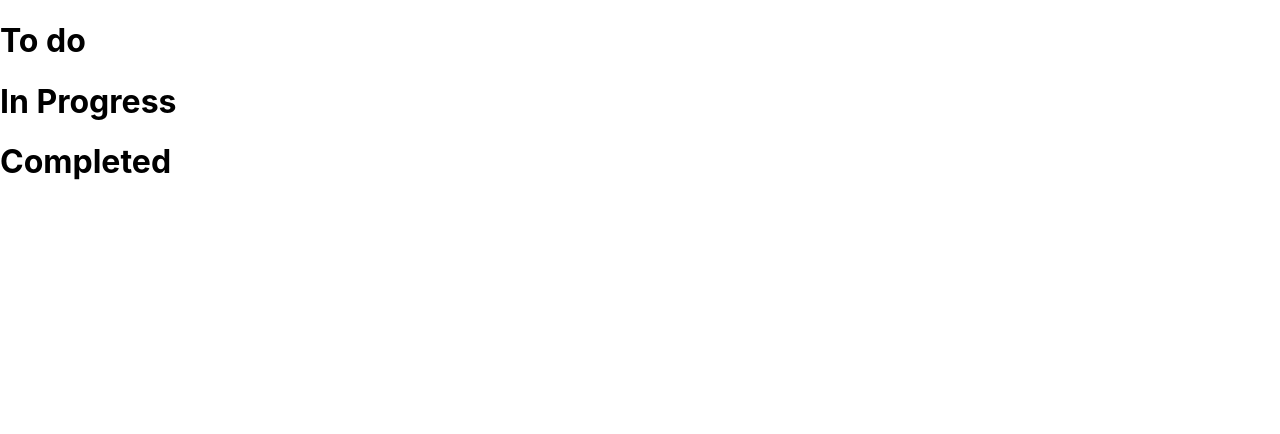
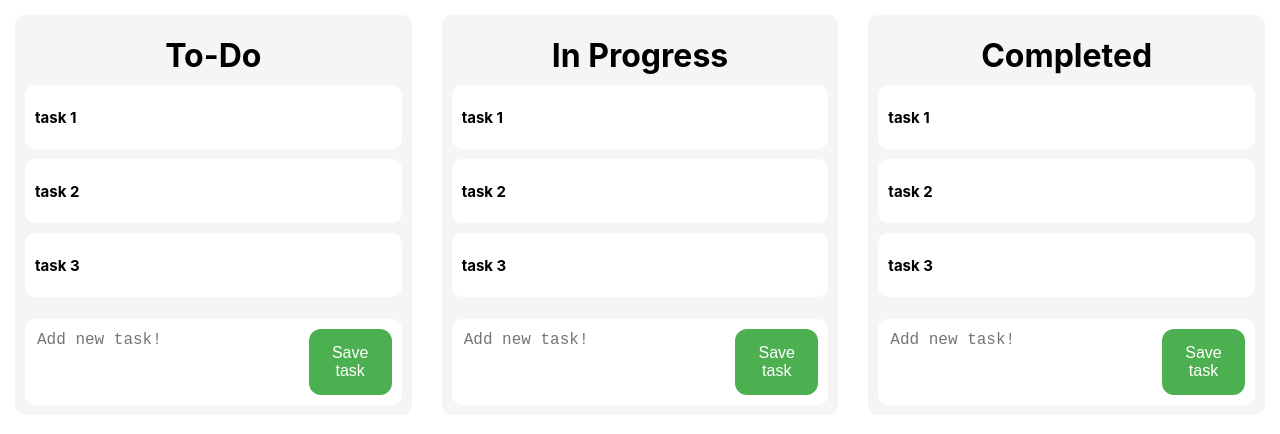
Before and after one commit to MaifengNg/KanbanBoard, a React (Create React App) app in the folder kanband-board/: page / in a window 1280 px wide. Shown: the top 434 px of the page. Built offline with nearby package versions, Linux system fonts and the light colour scheme.

Commit message:
Add To-Do, In Progress and Completed column. Add card. Add save task(incomplete)

```diff
--- a/kanband-board/src/App.css
+++ b/kanband-board/src/App.css
@@ -1,42 +1,3 @@
-.App {
-  text-align: center;
+.container {
+  display: flex;
 }
-
-.App-logo {
-  height: 40vmin;
-  pointer-events: none;
-}
-
-@media (prefers-reduced-motion: no-preference) {
-  .App-logo {
-    animation: App-logo-spin infinite 20s linear;
-  }
-}
-
-.App-header {
-  background-color: #282c34;
-  min-height: 100vh;
-  display: flex;
-  flex-direction: column;
-  align-items: center;
-  justify-content: center;
-  font-size: calc(10px + 2vmin);
-  color: white;
-}
-
-.App-link {
-  color: #61dafb;
-}
-
-@keyframes App-logo-spin {
-  from {
-    transform: rotate(0deg);
-  }
-  to {
-    transform: rotate(360deg);
-  }
-}
-
-.column {
-  background-color: 'black';
-}
--- a/kanband-board/src/App.js
+++ b/kanband-board/src/App.js
@@ -1,17 +1,18 @@
 import Column from "./Components/Column";
+import './App.css'
 
 function App() {
-  const styles = {
-    column: {
-      backgroundColor: 'red',
-      align: 'centre'
-    }
-  }
+  var data = [
+    {'id': 1, 'name': 'task 1'},
+    {'id': 2, 'name': 'task 2'},
+    {'id': 3, 'name': 'task 3'}
+  ];
+
   return (
-    <div >
-      <Column style={styles.column} name={'To do'}/>
-      <Column style={styles.column} name={'In Progress'}/>
-      <Column style={styles.column} name={'Completed'}/>
+    <div className="container">
+      <Column name={'To-Do'} data={data}/>
+      <Column name={'In Progress'} data={data}/>
+      <Column name={'Completed'} data={data}/>
     </div>
   );
 }
--- /dev/null
+++ b/kanband-board/src/Components/Card.js
@@ -0,0 +1,14 @@
+import "./Styles.css"
+
+function Card(props) {
+
+    return(
+        <div className='card'>
+            <h2>
+                {props.name}
+            </h2>
+        </div>
+    )
+}
+
+export default Card;
--- a/kanband-board/src/Components/Column.js
+++ b/kanband-board/src/Components/Column.js
@@ -1,8 +1,44 @@
+import {useState} from 'react'
+import "./Styles.css"
+import Card from "./Card";
 
 function Column(props) {
+    var dataArray = props.data;
+    var test = [];
+    for (var i = 0; i < dataArray.length; i++) {
+        const name = dataArray[i].name
+        test.push(
+            <Card name={name}/>
+        )
+    }
+
+    var showNewCardForm = false;
+
+    function addNewCard() {
+        test.push(
+            <Card name={'oi'}/>
+        )
+        showNewCardForm = true;
+    }
 
     return(
-        <h1>{props.name}</h1>
+        <div className="column">
+            <h1 >
+                {props.name}
+                {test}
+            </h1>
+            <div className = 'card' >
+                <textarea id='textarea' placeholder="Add new task!" className='textarea'>
+                </textarea>
+                <button id='newTask' className='saveButton' onClick={() => {
+                    const newTaskToAdd = document.getElementById("textarea").value;
+                    console.log(newTaskToAdd)
+                    document.getElementById("textarea").value=null;
+                }}>
+                    Save task
+                </button>
+            </div>
+        </div>
     )
 }
 
--- /dev/null
+++ b/kanband-board/src/Components/Styles.css
@@ -0,0 +1,34 @@
+.column {
+    flex: 1;
+    text-align: center;
+    margin: 15px;
+    background-color: #F5F5F5;
+    border-radius: 10px;
+}
+
+.card {
+    font-size: 10px;
+    display: flex;
+    margin: 10px;
+    padding: 10px;
+    background-color: white;
+    border-radius: 10px;
+}
+
+.saveButton {
+    background-color: #4CAF50; /* Green */
+    border: none;
+    color: white;
+    padding: 15px;
+    text-align: center;
+    border-radius: 12px;
+    display: inline-block;
+    font-size: 16px;
+}
+
+.textarea {
+    width: 100%;
+    border: 0px;
+    font-size: 16px;
+    resize: none;
+}
```
